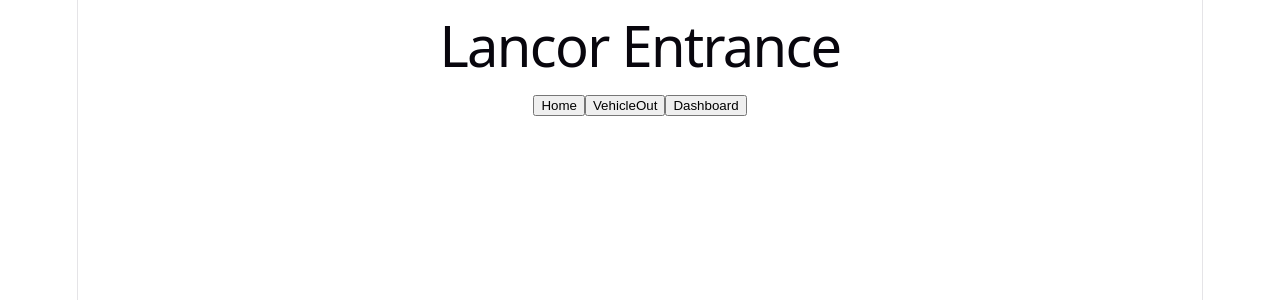
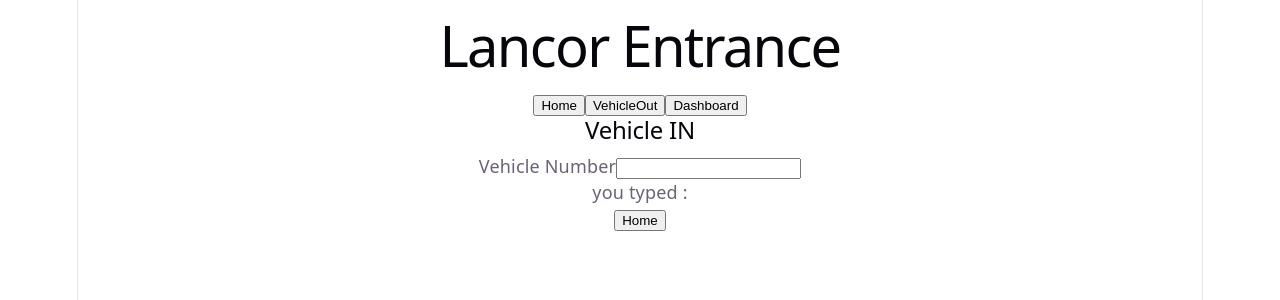
Before and after one commit to prempremadev-eng/Samson-Sir, a React (Vite) app in the folder Sounthararaman-Sir/Car_Parking/my-vehicle-app/: page /#/in in a window 1280 px wide. Shown: the top 300 px of the page. Built offline with nearby package versions, Linux system fonts and the light colour scheme.

Commit message:
Add Vehicle IN page with controlled vehicle number input
- Create VehicleEntry page with useState-controlled input
- Add /in route and link it from Home's Vehicle IN button

```diff
--- a/Sounthararaman-Sir/Car_Parking/my-vehicle-app/src/App.jsx
+++ b/Sounthararaman-Sir/Car_Parking/my-vehicle-app/src/App.jsx
@@ -4,11 +4,13 @@ import './App.css'
 import Home from './pages/Home.jsx'
 import VehicleOut from './pages/VehicleOut.jsx'
 import Dashboard from './pages/Dashboard.jsx'
+import VehicleEntry from './pages/VehicleEntry.jsx'
 
 const PAGE_PATHS = {
   home: '/',
   out: '/out',
   dashboard: '/entries',
+  in: '/in',
 
 }
 
@@ -28,10 +30,12 @@ function App() {
       <button onClick={()=>handleNavigate('dashboard')}>Dashboard</button>
 
 
+
       <Routes>
         <Route path='/' element={<Home onNavigate={handleNavigate}/>}></Route>
         <Route path='/out' element={<VehicleOut onNavigate={handleNavigate}/>}></Route>
         <Route path='/entries' element={<Dashboard onNavigate={handleNavigate}/>}></Route>
+        <Route path='/in' element={<VehicleEntry onNavigate={handleNavigate}/>}/>
       </Routes>
 
 
--- a/Sounthararaman-Sir/Car_Parking/my-vehicle-app/src/pages/Home.jsx
+++ b/Sounthararaman-Sir/Car_Parking/my-vehicle-app/src/pages/Home.jsx
@@ -3,7 +3,7 @@ function Home({onNavigate}){
 
 <div>
         <h2> Guard Home</h2>
-        <button>Vehicle IN</button>
+        <button onClick={()=>onNavigate('in')} >Vehicle IN</button>
         <button onClick={()=>onNavigate('out')}>Vehicle OUT </button>
 </div>
     )
--- /dev/null
+++ b/Sounthararaman-Sir/Car_Parking/my-vehicle-app/src/pages/VehicleEntry.jsx
@@ -0,0 +1,20 @@
+import {useState} from 'react'
+
+function VehicleEntry({onNavigate}){
+    const[vehicleNumber, setVehicleNumber] = useState('')
+    return (
+        <div>
+            <h2>Vehicle IN</h2>
+
+            <label>Vehicle Number</label>
+            <input
+                  value={vehicleNumber}
+                  onChange={(e)=>setVehicleNumber(e.target.value)}
+            />
+            <p>you typed : {vehicleNumber}</p>
+
+         <button onClick={()=>onNavigate('home')}>Home</button>
+        </div>
+    )
+}
+export default VehicleEntry;
```
Also changed, not shown: 1 other file (tests, documents, lock files or other folders).
